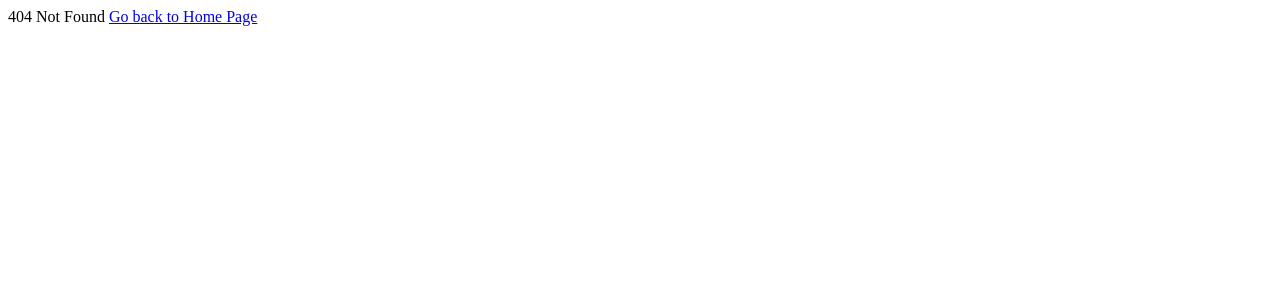
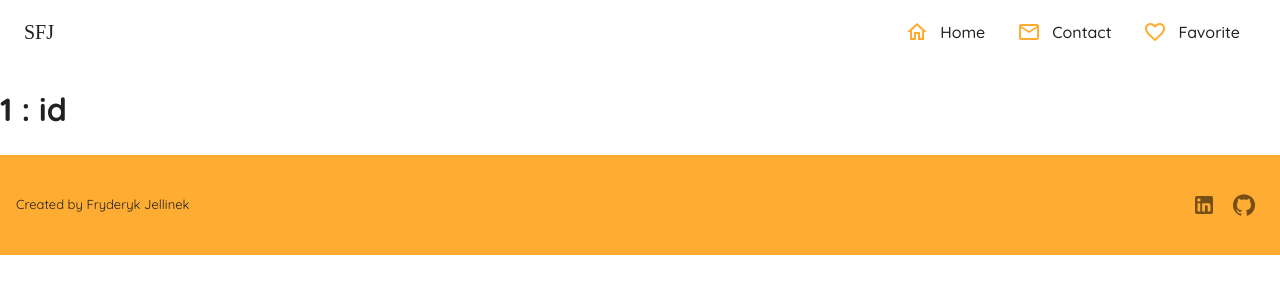
Before and after one commit to fryderyk1991/react-redux-shop-app, a React (Vite) app: page /product-details/1 in a window 1280 px wide. Before the commit this address had no page. Shown: the top 300 px of the page. Built offline with nearby package versions, Linux system fonts and the light colour scheme; no server answers; a web font is replaced by a local one.

Commit message:
added useNAvigate with useParams to navigate user to ProductDetailsPage

```diff
--- a/src/components/GridCard.jsx
+++ b/src/components/GridCard.jsx
@@ -6,19 +6,29 @@ import {
   CardContent,
   CardActions,
   Typography,
+  Link
 } from "@mui/material";
 
+
+
 import CardButtons from './CardButtons';
+import { useNavigate } from 'react-router-dom';
 
-const GridCard = ({ src, title, price }) => {
+const GridCard = ({ src, title, price, id }) => {
+  const navigate = useNavigate()
+
+  const handleClick = (e) => {
+    navigate(`/product-details/${e.target.dataset.id}`)
+  };
+
   return (
-      <Card sx={{ maxWidth: 350, height: '100%', display: 'flex', flexDirection: 'column'}}>
-        <CardMedia component="img" image={src} alt={title}/>
+      <Card sx={{ maxWidth: 350, height: '100%', display: 'flex', flexDirection: 'column'}} >
+        <CardMedia component="img" image={src} alt={title} sx={{ cursor: 'pointer'}} onClick={handleClick} data-id={id} data-alias={title}/>
         <CardContent sx={{ p: 1, flex: 1}}>
-          <Typography variant="subtitle1" fontWeight={500}>
+          <Link variant="body1" component={'p'} fontWeight={500} underline="hover" color='primary.dark' sx={{ cursor: 'pointer'}} onClick={handleClick} data-id={id} data-alias={title}>
             {title}
-          </Typography>
-          <Typography variant="body1" fontWeight={500} mt={1}>
+          </Link>
+          <Typography variant="body1" fontWeight={500} mt={1} >
             {price},00$
           </Typography>
         </CardContent>
@@ -33,6 +43,7 @@ GridCard.propTypes = {
   src: PropTypes.string.isRequired,
   title: PropTypes.string.isRequired,
   price: PropTypes.number.isRequired,
+  id: PropTypes.number.isRequired,
 };
 
 export default GridCard
--- a/src/components/GridContainer.jsx
+++ b/src/components/GridContainer.jsx
@@ -5,15 +5,15 @@ import GridCard from "./GridCard";
 
 const GridContainer = () => {
   const gridItems = useSelector(state => state.products.productsData);
-  const startIndex = 2;
-  const stopIndex = 41;
-  const realData = gridItems.slice(startIndex, stopIndex);
+  // const startIndex = 2;
+  // const stopIndex = 41;
+  // const realData = gridItems.slice(startIndex, stopIndex);
 
   return (
     <Grid container spacing={1} sx={{ my: 4 }}>
-        {realData.map((item) => (
+        {gridItems.map((item) => (
             <Grid item key={item.id} xs={6} sm={4} md={3}>
-                <GridCard src={item.images[0]} title={item.title} price={item.price}  />
+                <GridCard src={item.images[0]} title={item.title} price={item.price} id={item.id} />
             </Grid>
         ))}
 
--- a/src/main.jsx
+++ b/src/main.jsx
@@ -9,6 +9,7 @@ import store from './redux/store';
 import HomePage from "./pages/HomePage";
 import ContactPage from "./pages/ContactPage";
 import FavoritePage from './pages/FavoritePage';
+import ProductDetailsPage from './pages/ProductDetailsPage';
 import NotFoundPage from "./pages/NotFoundPage";
 
 const router = createBrowserRouter([
@@ -29,6 +30,10 @@ const router = createBrowserRouter([
           path: "favorite",
           element: <FavoritePage />,
         },
+        {
+          path: "product-details/:id",
+          element: <ProductDetailsPage />
+        }
       ],
     },
   ]);
--- a/src/pages/HomePage.jsx
+++ b/src/pages/HomePage.jsx
@@ -1,12 +1,10 @@
 import { Container } from "@mui/material";
 
 import GridContainer from "../components/GridContainer";
-// import Slider from "../components/Slider";
 
 const HomePage = () => {
   return (
     <div>
-      {/* <Slider /> */}
       <Container>
         <GridContainer />
       </Container>
--- a/src/pages/ProductDetailsPage.jsx
+++ b/src/pages/ProductDetailsPage.jsx
@@ -1,6 +1,12 @@
+import { useParams } from "react-router-dom";
+
+
 const ProductDetailsPage = () => {
+    const { id  } = useParams()
     return (
-        <h1>ProductDetailsPage</h1>
+        <div>
+        <h1>{id} : id</h1>
+        </div>
     )
 }
 
```
